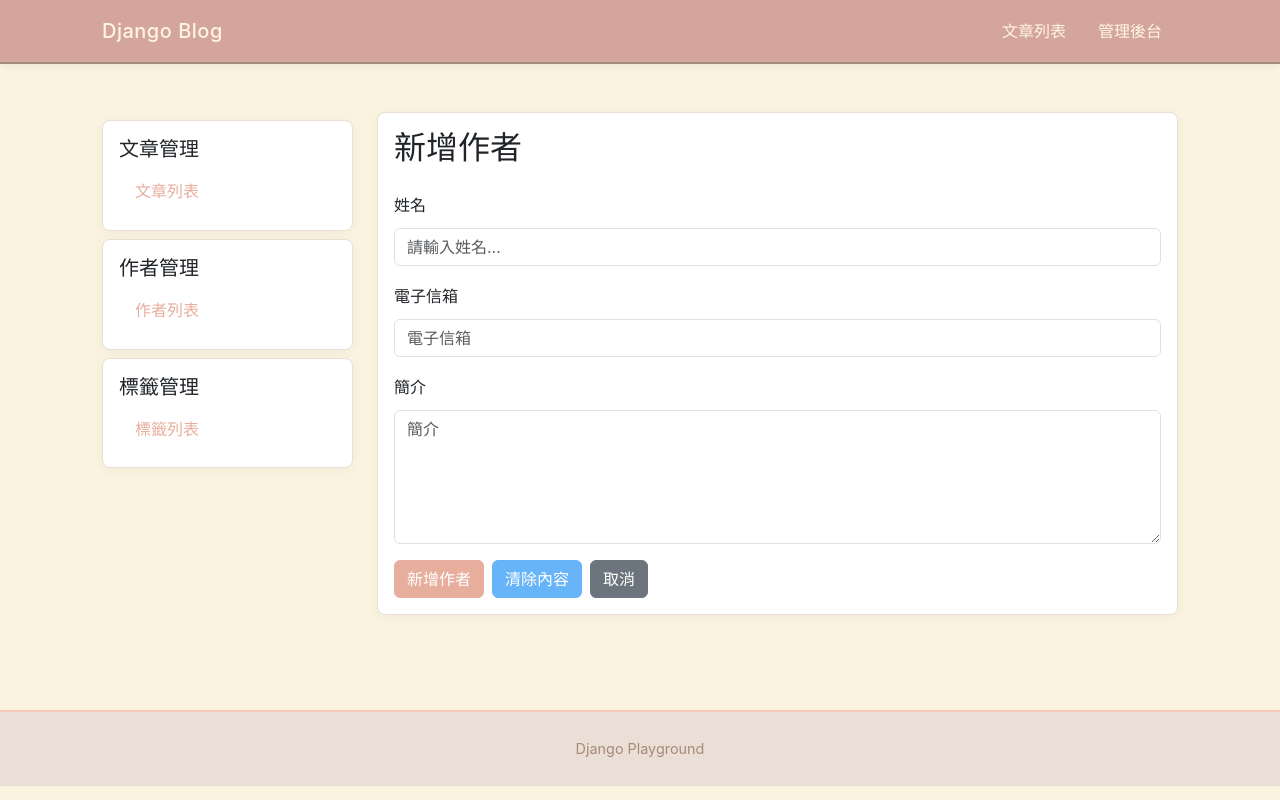
After one commit to elhuai/django-playground, a Django app: page /blog/authors/create/ in a window 1280 px wide. The commit adds this page. Run offline with Django 5.2, Linux system fonts and the light colour scheme; some libraries are stand-ins or nearby versions.

Commit message:
[feature] Implement author creation functionality with corresponding views and templates

```diff
--- /dev/null
+++ b/blog/templates/blog/author_create.html
@@ -0,0 +1,18 @@
+
+{% extends "blog/base.html" %}
+{% load django_bootstrap5 %}
+{% block title %}
+  新增作者 - Django 大冒險
+{% endblock title %}
+{% block blog_content %}
+  <div class="card">
+    <div class="card-body">
+      <h2 class="card-title mb-4">
+        新增作者
+      </h2>
+       {% url 'blog:author_list' as cancel_url %}
+      {% include "blog/components/author_form.html" with submit_text="新增作者" show_reset=True %}
+
+    </div>
+  </div>
+{% endblock blog_content %}
--- /dev/null
+++ b/blog/templates/blog/components/author_form.html
@@ -0,0 +1,23 @@
+{% load django_bootstrap5 %}
+
+{% bootstrap_form_errors form type='non_fields' %}
+
+<form method="post">
+  {% csrf_token %}
+
+  {% bootstrap_field form.name addon_before='<i class="bi bi-pencil"></i>' placeholder="請輸入姓名..." %}
+
+  {% bootstrap_field form.email addon_before='<i class="bi bi-file-text"></i>' rows=10 %}
+
+  {% bootstrap_field form.bio addon_before='<i class="bi bi-person"></i>' %}
+
+  <div class="d-flex gap-2 mt-3">
+    {% bootstrap_button button_type="submit" content=submit_text %}
+
+    {% if show_reset %}
+      {% bootstrap_button button_type="reset" content="清除內容" button_class="btn-info" %}
+    {% endif %}
+
+    {% bootstrap_button button_type="link" href=cancel_url content="取消" button_class="btn-secondary" %}
+  </div>
+</form>
--- a/blog/urls.py
+++ b/blog/urls.py
@@ -5,11 +5,12 @@ app_name = "blog"
 urlpatterns = [
     path("articles/", views.article_list, name="article_list"),
     path("articles/<int:article_id>/", views.article_detail, name="article_detail"),
-    path("authors/", views.author_list, name="author_list"),
     path("tags/", views.tag_list, name="tag_list"),
     path("articles/create/", views.article_create, name="article_create"),
     path("articles/<int:article_id>/edit/", views.article_edit, name="article_edit"),
     path(
         "articles/<int:article_id>/delete/", views.article_delete, name="article_delete"
     ),
+    path("authors/", views.author_list, name="author_list"),
+    path("authors/create/", views.author_create, name="author_create"),
 ]
--- a/blog/views.py
+++ b/blog/views.py
@@ -1,6 +1,6 @@
 from django.shortcuts import get_object_or_404, redirect, render
 from blog.models import Article, Author, Tag
-from blog.forms import ArticleForm
+from blog.forms import ArticleForm, AuthorForm
 from django.utils import timezone
 from django.contrib import messages
 from blog.filters import ArticleFilter, AuthorFilter, TagFilter
@@ -63,6 +63,15 @@ def author_list(request):
     return render(request, "blog/author_list.html", {"filter": author_filter})
 
 
+def author_create(request):
+    form = AuthorForm(request.POST or None)
+    if form.is_valid():
+        author = form.save()
+        messages.success(request, f"作者「{author.name}」已成功建立。")
+        return redirect("blog:author_list")
+    return render(request, "blog/author_create.html", {"form": form})
+
+
 def tag_list(request):
     tags_filter = TagFilter(
         request.GET or None,
```
Also changed, not shown: blog/templates/blog/author_list.html (+8 -3 lines), db.sqlite3.
